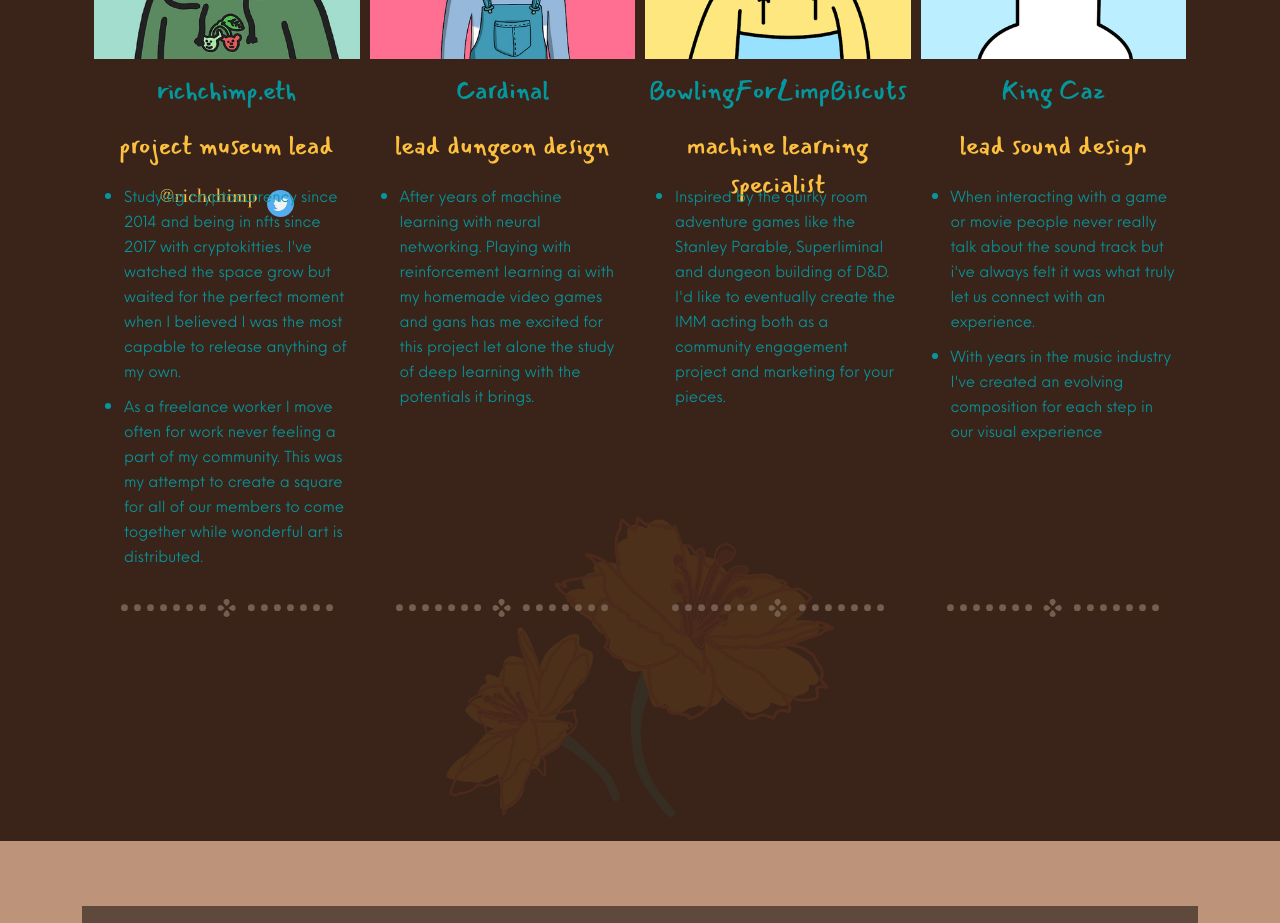
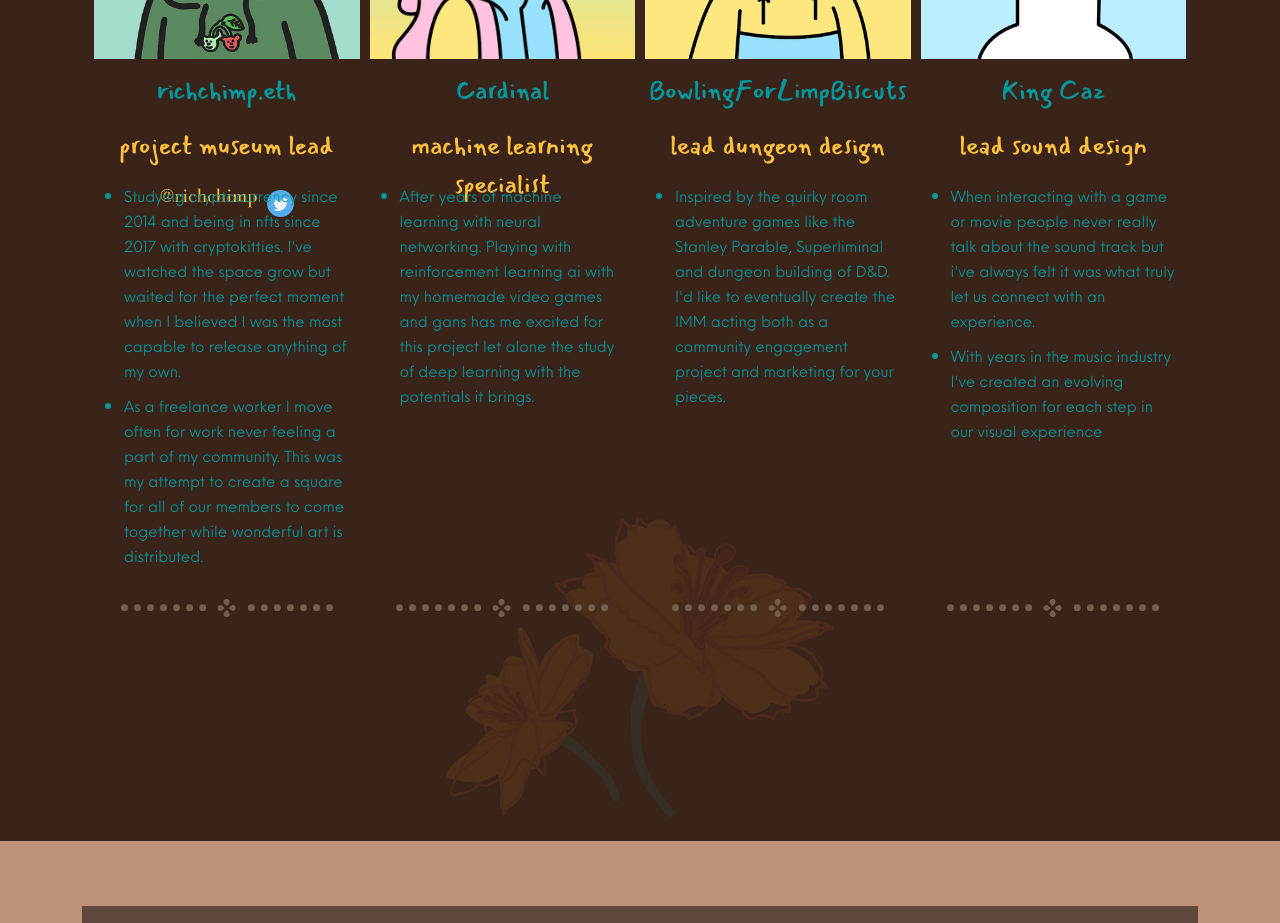
Before and after one commit to nhanlnt-96/fallen-flower-landing, a React (Create React App) app: page / in a window 1280 px wide. Shown: the part 6020-6943 px from the top of the page. Built offline with nearby package versions, Linux system fonts and the light colour scheme; the HTML template or start-up script is replaced by a standard one; a web font is replaced by a local one.

Commit message:
[master]: Change text and img in Team comp

```diff
--- a/src/configs/teamData.js
+++ b/src/configs/teamData.js
@@ -17,7 +17,7 @@ export const teamData = [
   {
     ava: Ava2,
     name: "Cardinal",
-    title: "lead dungeon design",
+    title: "machine learning specialist",
     social: "",
     socialIcon: "",
     about: ["After years of machine learning with neural networking. Playing with reinforcement learning ai with my homemade video games and gans has me excited for this project let alone the study of deep learning with the potentials it brings."]
@@ -25,7 +25,7 @@ export const teamData = [
   {
     ava: Ava3,
     name: "BowlingForLimpBiscuts",
-    title: "machine learning specialist",
+    title: "lead dungeon design",
     social: "",
     socialIcon: "",
     about: ["Inspired by the quirky room adventure games like the Stanley Parable, Superliminal and dungeon building of D&D. I'd like to eventually create the IMM acting both as a community engagement project and marketing for your pieces."]
```
Also changed, not shown: src/assets/imgs/member2.png.
